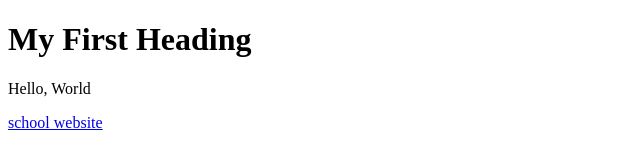
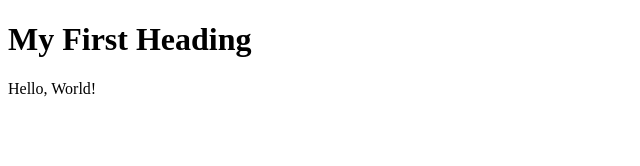
Before and after one commit to 17rachael17/MyFirstRepo, a plain HTML site: page index.html in a window 1280 px wide. Shown: the whole page, without its empty margins (0-640 px from the left). Drawn offline with Linux system fonts and the light colour scheme.

Commit message:
Update index.html

```diff
--- a/index.html
+++ b/index.html
@@ -2,11 +2,10 @@
 <html>
 <head>
   <meta charset="utf-8">
-<title>Hello, World</title>
+<title>Hello, World!</title>
 </head>
 <body>
 <h1>My First Heading</h1>
-<p>Hello, World</p>
-  <a href="http://www.mths.ca">school website</a>
+<p>Hello, World!</p>
 </body>
 </html>
```
